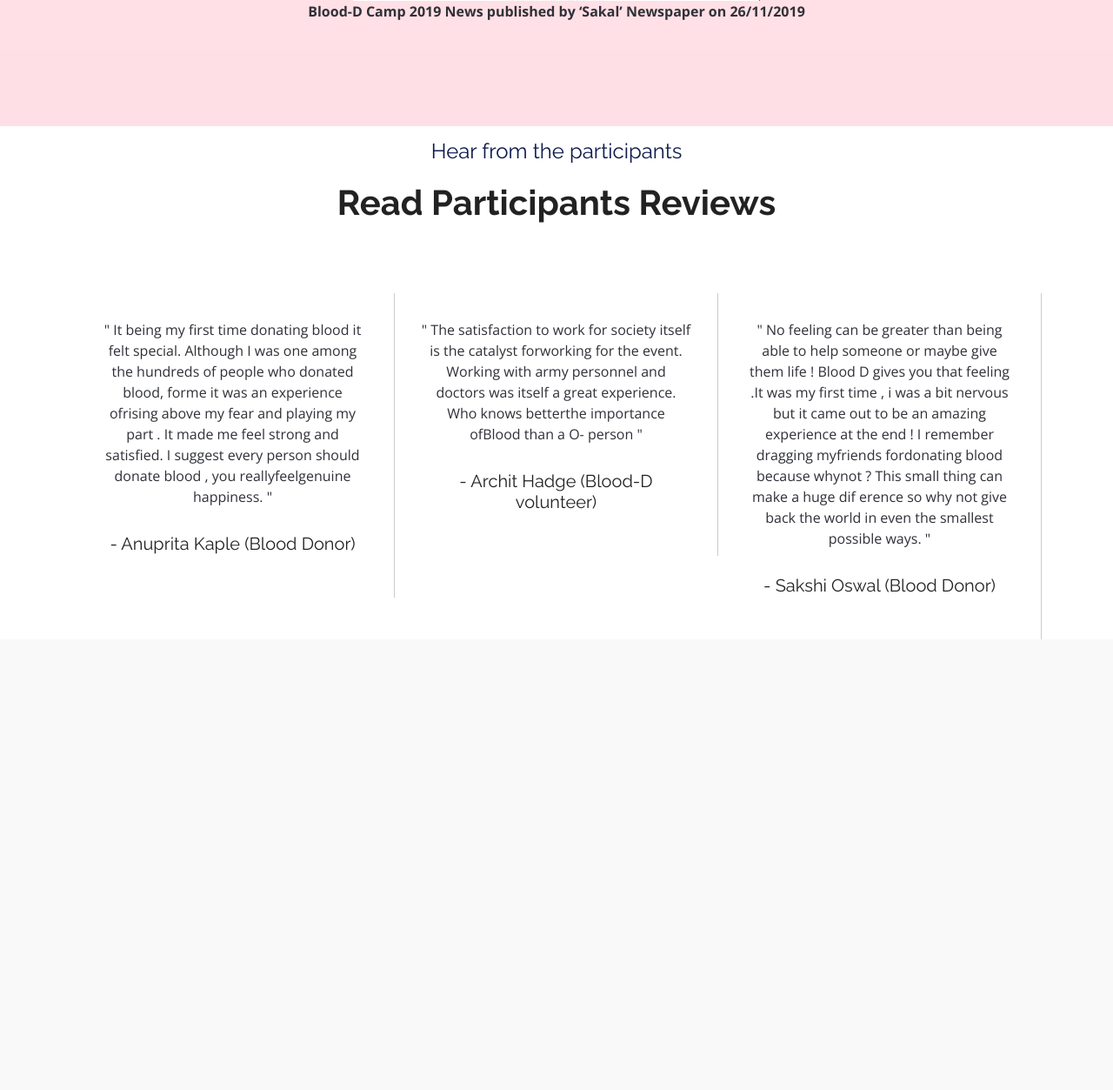
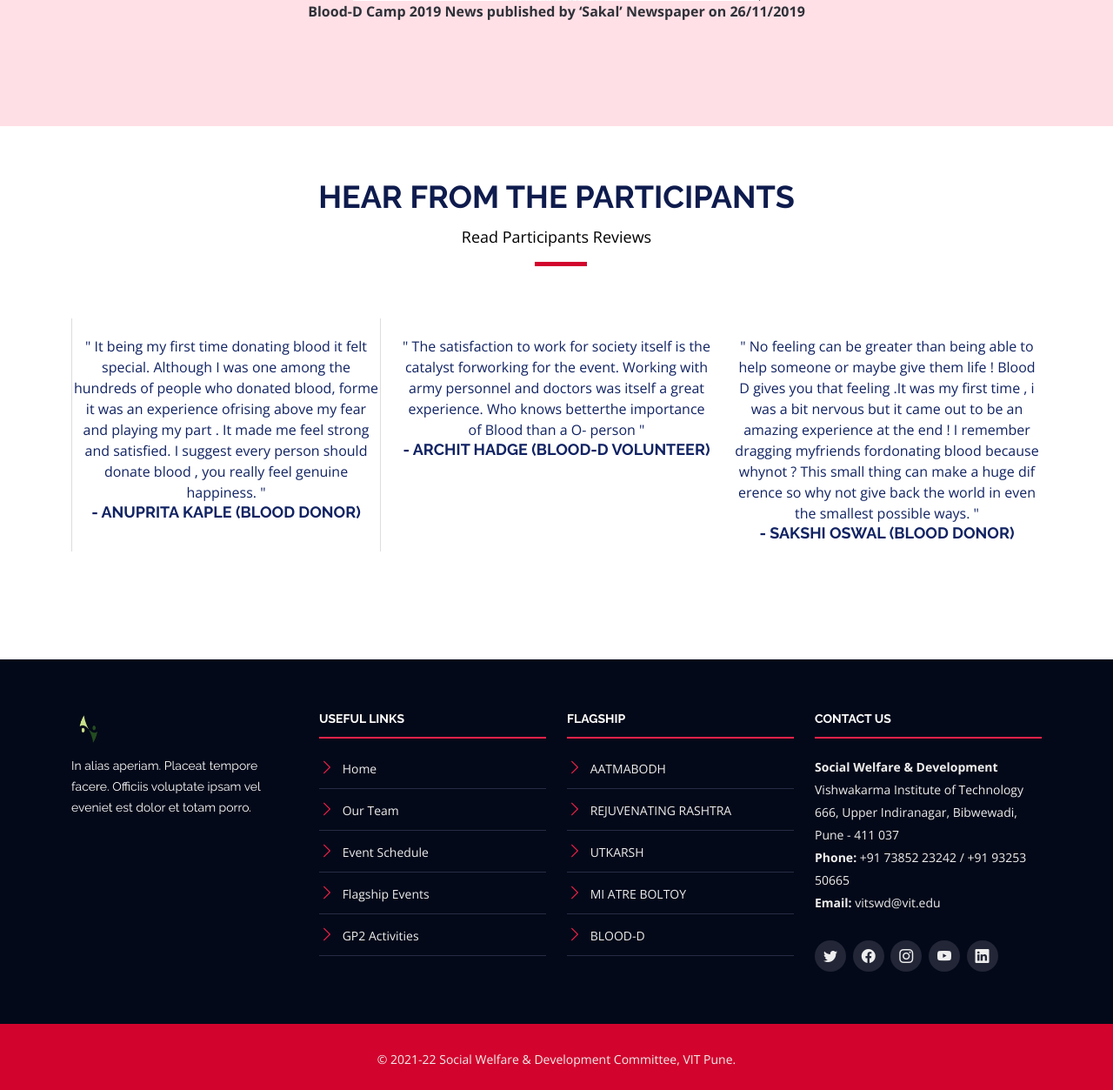
Before and after one commit to samarth-misal64/SWD, a PHP site: page /flagship/blood-d/blood.html in a window 1280 px wide. Shown: the part 4261-5514 px from the top of the page at 87% size. Before the commit the page ends 4996 px from the top, so only its background shows below. Run offline with PHP 8.4, Linux system fonts and the light colour scheme; some libraries are stand-ins or nearby versions.

Commit message:
blood-d footer updated

```diff
--- a/flagship/blood-d/blood.html
+++ b/flagship/blood-d/blood.html
@@ -7,8 +7,7 @@
   <meta name="viewport" content="width=device-width, initial-scale=1.0">
   <title>Blood-D</title>
   <!-- Google Fonts -->
-    <link
-        href="https://fonts.googleapis.com/css?family=Open+Sans:300,300i,400,400i,700,700i|Raleway:300,400,500,700,800"
+  <link href="https://fonts.googleapis.com/css?family=Open+Sans:300,300i,400,400i,700,700i|Raleway:300,400,500,700,800"
     rel="stylesheet">
   <!-- External CSS -->
   <link href="https://unpkg.com/aos@2.3.1/dist/aos.css" rel="stylesheet">
@@ -128,12 +127,13 @@
             <ul class="faq-list">
 
               <li>
-                                <div data-bs-toggle="collapse" class="collapsed question" href="#faq1"><b>Who can donate Blood?</b><i class="bi bi-chevron-down icon-show"></i><i
-                                        class="bi bi-chevron-up icon-close"></i></div>
+                <div data-bs-toggle="collapse" class="collapsed question" href="#faq1"><b>Who can donate Blood?</b><i
+                    class="bi bi-chevron-down icon-show"></i><i class="bi bi-chevron-up icon-close"></i></div>
                 <div id="faq1" class="collapse" data-bs-parent=".faq-list">
                   <p>
                     1.Any person with good health and who is currently not suffering from any disease.<br>
-                                        2.Age of the donor should be above 18 yearsa and is taking no medications,drinking,and smoking before 24 hours of blood donation.<br>
+                    2.Age of the donor should be above 18 yearsa and is taking no medications,drinking,and smoking
+                    before 24 hours of blood donation.<br>
                     3.Weight should be above 45kg for girls and 50kg for boys. <br>
                     4.The haemoglobin level should be minimum 12.5. <br>
                     5.Anyone can donate blood after 3 months of previous donation. <br>
@@ -143,9 +143,9 @@
               </li>
 
               <li>
-                                <div data-bs-toggle="collapse" href="#faq2" class="collapsed question"><b>Instructions before donating blood.</b><i
-                                        class="bi bi-chevron-down icon-show"></i><i
-                                        class="bi bi-chevron-up icon-close"></i></div>
+                <div data-bs-toggle="collapse" href="#faq2" class="collapsed question"><b>Instructions before donating
+                    blood.</b><i class="bi bi-chevron-down icon-show"></i><i class="bi bi-chevron-up icon-close"></i>
+                </div>
                 <div id="faq2" class="collapse" data-bs-parent=".faq-list">
                   <p>
                     1.Get plenty of sleep the night before blood donation.<br>
@@ -157,9 +157,9 @@
               </li>
 
               <li>
-                                <div data-bs-toggle="collapse" href="#faq3" class="collapsed question"><b>Instructions while donating blood.</b><i
-                                        class="bi bi-chevron-down icon-show"></i><i
-                                        class="bi bi-chevron-up icon-close"></i></div>
+                <div data-bs-toggle="collapse" href="#faq3" class="collapsed question"><b>Instructions while donating
+                    blood.</b><i class="bi bi-chevron-down icon-show"></i><i class="bi bi-chevron-up icon-close"></i>
+                </div>
                 <div id="faq3" class="collapse" data-bs-parent=".faq-list">
                   <p>
                     1.Relax:Make yourself comfortable.<br>
@@ -171,13 +171,15 @@
               </li>
 
               <li>
-                                <div data-bs-toggle="collapse" href="#faq4" class="collapsed question"><b>Ways to increase Haemoglobin count.</b><i
-                                        class="bi bi-chevron-down icon-show"></i><i
-                                        class="bi bi-chevron-up icon-close"></i></div>
+                <div data-bs-toggle="collapse" href="#faq4" class="collapsed question"><b>Ways to increase Haemoglobin
+                    count.</b><i class="bi bi-chevron-down icon-show"></i><i class="bi bi-chevron-up icon-close"></i>
+                </div>
                 <div id="faq4" class="collapse" data-bs-parent=".faq-list">
                   <p>
-                                        1.Maximise your iron intake by eating foods like eggs,green beans,green leafy vegetables like spinach & jaggery.<br>
-                                        2.Nuts like black raisins,dates,almond and anjeer are other fantastic options in terms of foods to increase haemoglobin fast.
+                    1.Maximise your iron intake by eating foods like eggs,green beans,green leafy vegetables like
+                    spinach & jaggery.<br>
+                    2.Nuts like black raisins,dates,almond and anjeer are other fantastic options in terms of foods to
+                    increase haemoglobin fast.
                   </p>
                 </div>
               </li>
@@ -199,7 +201,8 @@
         <div class="section-header">
           <h2>Blood-D November 2019</h2>
           <p><b>Record:</b> Highest number of donors at a two-day event of blood donation campaign in Pune. <br>
-               <b>VIT</b> is highest among all colleges in Pune.</p>
+            <b>VIT</b> is highest among all colleges in Pune.
+          </p>
         </div>
 
         <div class="row contact-info">
@@ -276,25 +279,115 @@
 
       <div class="gallery-slider swiper">
         <div class="swiper-wrapper align-items-center">
-                    <div class="swiper-slide"><a href="IMG_7850.JPG" class="gallery-lightbox"><img
-                                src="IMG_7850.JPG" class="img-fluid" alt=""></a></div>
-                    <div class="swiper-slide"><a href="IMG_7851.JPG" class="gallery-lightbox"><img
-                                src="IMG_7851.JPG" class="img-fluid" alt=""></a></div>
-                    <div class="swiper-slide"><a href="IMG_7867.JPG" class="gallery-lightbox"><img
-                                src="IMG_7867.JPG" class="img-fluid" alt=""></a></div>
-                    <div class="swiper-slide"><a href="IMG_7893.JPG" class="gallery-lightbox"><img
-                                src="IMG_7893.JPG" class="img-fluid" alt=""></a></div>
-                    <div class="swiper-slide"><a href="IMG_7983.JPG" class="gallery-lightbox"><img
-                                src="IMG_7983.JPG" class="img-fluid" alt=""></a></div>
-                    <div class="swiper-slide"><a href="IMG_8037.JPG" class="gallery-lightbox"><img
-                                src="IMG_8037.JPG" class="img-fluid" alt=""></a></div>
-                    <div class="swiper-slide"><a href="IMG_8052.JPG" class="gallery-lightbox"><img
-                                src="IMG_8052.JPG" class="img-fluid" alt=""></a></div>
+          <div class="swiper-slide"><a href="IMG_7850.JPG" class="gallery-lightbox"><img src="IMG_7850.JPG"
+                class="img-fluid" alt=""></a></div>
+          <div class="swiper-slide"><a href="IMG_7851.JPG" class="gallery-lightbox"><img src="IMG_7851.JPG"
+                class="img-fluid" alt=""></a></div>
+          <div class="swiper-slide"><a href="IMG_7867.JPG" class="gallery-lightbox"><img src="IMG_7867.JPG"
+                class="img-fluid" alt=""></a></div>
+          <div class="swiper-slide"><a href="IMG_7893.JPG" class="gallery-lightbox"><img src="IMG_7893.JPG"
+                class="img-fluid" alt=""></a></div>
+          <div class="swiper-slide"><a href="IMG_7983.JPG" class="gallery-lightbox"><img src="IMG_7983.JPG"
+                class="img-fluid" alt=""></a></div>
+          <div class="swiper-slide"><a href="IMG_8037.JPG" class="gallery-lightbox"><img src="IMG_8037.JPG"
+                class="img-fluid" alt=""></a></div>
+          <div class="swiper-slide"><a href="IMG_8052.JPG" class="gallery-lightbox"><img src="IMG_8052.JPG"
+                class="img-fluid" alt=""></a></div>
         </div>
         <div class="swiper-pagination"></div>
       </div>
 
     </section><!-- End Gallery Section -->
+
+    <!-- <section id="supporters" class="section-with-bg">
+      <div class="container" data-aos="fade-up">
+        <div class="section-header">
+          <h2>Hear from the participants</h2>
+          <p>Read
+            Participants
+            Reviews</p>
+        </div>
+        <div class="mgb-40 padb-30 auto-invert line-b-4 align-center">
+                    <h4 class="font-cond-l fg-accent lts-md mgb-10" contenteditable="false" style="margin-top:15px;">Hear from the participants
+                    </h4>
+                    <h1 class="font-cond-b fg-text-d lts-md fs-300 fs-300-xs no-mg" contenteditable="false">Read
+                        Participants
+                        Reviews</h1>
+                </div>
+        <div class="row no-gutters supporters-wrap clearfix" data-aos="zoom-in" data-aos-delay="100">
+
+          <div class="col align-self-center-lg-3 col-md-4 col-xs-6">
+            <div style="text-align: center;">
+              <p>" It being my first time donating blood it
+                felt special. Although I was one among the hundreds of people who donated blood, forme it
+                was an experience ofrising above my fear and playing my part . It made me feel strong and
+                satisfied. I suggest every person should donate blood , you really feel genuine happiness.
+                "
+              </p>
+              <p><b>- Anuprita Kaple (Blood
+                  Donor)</b></p>
+            </div>
+          </div>
+          <div class="col align-self-center-lg-3 col-md-4 col-xs-6">
+            <div style="text-align: center;">
+              <p>" The satisfaction to work for society
+                itself is the catalyst forworking for the event. Working with army personnel and doctors was
+                itself a great experience. Who knows betterthe importance of Blood than a O- person
+                "
+              </p>
+              <p><b>- Archit Hadge (Blood-D
+                  volunteer)</b></p>
+            </div>
+          </div>
+          <div class="col align-self-center-lg-3 col-md-4 col-xs-6">
+            <div style="text-align: center;">
+              <p>" No feeling can be greater than being
+                able to help someone or maybe give them life ! Blood D gives you that feeling .It was my
+                first time , i was a bit nervous but it came out to be an amazing experience at the end ! I
+                remember dragging myfriends fordonating blood because whynot ? This small thing can make a
+                huge dif erence so why not give back the world in even the smallest possible ways.
+                "
+              </p>
+              <p><b>- Sakshi Oswal (Blood Donor)</b></p>
+            </div>
+          </div>
+        </div>
+
+
+
+        <ul class="hash-list cols-3 cols-1-xs pad-30-all align-center text-sm">
+                    <li>
+                        <p class="fs-110 font-cond-l" contenteditable="false">" It being my first time donating blood it
+                            felt special. Although I was one among the hundreds of people who donated blood, forme it
+                            was an experience ofrising above my fear and playing my part . It made me feel strong and
+                            satisfied. I suggest every person should donate blood , you reallyfeelgenuine happiness.
+                            "
+                        </p>
+                        <h5 class="font-cond mgb-5 fg-text-d fs-130" contenteditable="false">- Anuprita Kaple (Blood
+                            Donor)</h5>
+                    </li>
+                    <li>
+                        <p class="fs-110 font-cond-l" contenteditable="false">" The satisfaction to work for society
+                            itself is the catalyst forworking for the event. Working with army personnel and doctors was
+                            itself a great experience. Who knows betterthe importance of Blood than a O- person
+                            "
+                        </p>
+                        <h5 class="font-cond mgb-5 fg-text-d fs-130" contenteditable="false">- Archit Hadge (Blood-D
+                            volunteer)</h5>
+                    </li>
+                    <li>
+                        <p class="fs-110 font-cond-l" contenteditable="false">" No feeling can be greater than being
+                            able to help someone or maybe give them life ! Blood D gives you that feeling .It was my
+                            first time , i was a bit nervous but it came out to be an amazing experience at the end ! I
+                            remember dragging myfriends fordonating blood because whynot ? This small thing can make a
+                            huge dif erence so why not give back the world in even the smallest possible ways.
+                            "
+                        </p>
+                        <h5 class="font-cond mgb-5 fg-text-d fs-130" contenteditable="false">- Sakshi Oswal (Blood Donor)</h5>
+                    </li>
+                </ul>
+      </div>
+    </section> -->
     <!-- ======= Supporters Section ======= -->
     <section id="supporters" class="section-with-bg" style="background: #ffaebe63">
 
@@ -319,7 +412,7 @@
 
     </section><!-- End Sponsors Section -->
 
-        <section id="reviews">
+    <!-- <section id="reviews">
             <div class="container">
                 <div class="mgb-40 padb-30 auto-invert line-b-4 align-center">
                     <h4 class="font-cond-l fg-accent lts-md mgb-10" contenteditable="false" style="margin-top:15px;">Hear from the participants
@@ -360,7 +453,124 @@
                     </li>
                 </ul>
             </div>
-        </section>
+        </section> -->
+            <!-- ======= Contact Section ======= -->
+    <section id="contact" class="section-bg">
+
+      <div class="container" data-aos="fade-up">
+
+        <div class="section-header">
+          <h2>Hear from the participants</h2>
+          <p>Read
+            Participants
+            Reviews</p>
+        </div>
+
+        <div class="row contact-info">
+
+          <div class="col-md-4">
+            <div class="contact-phone">
+              <p>" It being my first time donating blood it
+                felt special. Although I was one among the hundreds of people who donated blood, forme it
+                was an experience ofrising above my fear and playing my part . It made me feel strong and
+                satisfied. I suggest every person should donate blood , you really feel genuine happiness.
+                "</p>
+              <h3>- Anuprita Kaple (Blood
+                Donor)</h3>
+            </div>
+          </div>
+
+          <div class="col-md-4">
+            <div class="contact-email">
+              <p>" The satisfaction to work for society
+                itself is the catalyst forworking for the event. Working with army personnel and doctors was
+                itself a great experience. Who knows betterthe importance of Blood than a O- person
+                "</p>
+                <h3>- Archit Hadge (Blood-D
+                  volunteer)</h3>
+            </div>
+          </div>
+          <div class="col-md-4">
+            <div class="contact-email">
+              <p>" No feeling can be greater than being
+                able to help someone or maybe give them life ! Blood D gives you that feeling .It was my
+                first time , i was a bit nervous but it came out to be an amazing experience at the end ! I
+                remember dragging myfriends fordonating blood because whynot ? This small thing can make a
+                huge dif erence so why not give back the world in even the smallest possible ways.
+                "</p>
+              <h3>- Sakshi Oswal (Blood Donor)</h3>
+            </div>
+          </div>
+        </div>
+      </div>
+    </section><!-- End Contact Section -->
+  </main><!-- End #main -->
+
+  <!-- ======= Footer ======= -->
+  <footer id="footer" style="background-color: #D2042D;">
+    <div class="footer-top">
+      <div class="container">
+        <div class="row">
+
+          <div class="col-lg-3 col-md-6 footer-info">
+            <img src="SWD-Nav-Icon.png" alt="TheEvenet">
+            <p>In alias aperiam. Placeat tempore facere. Officiis voluptate ipsam vel eveniet est dolor et totam porro.
+            </p>
+          </div>
+
+          <div class="col-lg-3 col-md-6 footer-links">
+            <h4>Useful Links</h4>
+            <ul>
+              <li><i class="bi bi-chevron-right"></i> <a href="#">Home</a></li>
+              <li><i class="bi bi-chevron-right"></i> <a href="#">Our Team</a></li>
+              <li><i class="bi bi-chevron-right"></i> <a href="#">Event Schedule</a></li>
+              <li><i class="bi bi-chevron-right"></i> <a href="#">Flagship Events</a></li>
+              <li><i class="bi bi-chevron-right"></i> <a href="#">GP2 Activities</a></li>
+            </ul>
+          </div>
+
+          <div class="col-lg-3 col-md-6 footer-links">
+            <h4>Flagship</h4>
+            <ul>
+              <li><i class="bi bi-chevron-right"></i> <a href="#">AATMABODH</a></li>
+              <li><i class="bi bi-chevron-right"></i> <a href="#">REJUVENATING RASHTRA</a></li>
+              <li><i class="bi bi-chevron-right"></i> <a href="#">UTKARSH</a></li>
+              <li><i class="bi bi-chevron-right"></i> <a href="#">MI ATRE BOLTOY</a></li>
+              <li><i class="bi bi-chevron-right"></i> <a href="#">BLOOD-D</a></li>
+            </ul>
+          </div>
+
+          <div class="col-lg-3 col-md-6 footer-contact">
+            <h4>Contact Us</h4>
+            <p>
+              <b>Social Welfare & Development</b><br>
+              Vishwakarma Institute of Technology<br>
+              666, Upper Indiranagar, Bibwewadi, <br>
+              Pune - 411 037 <br>
+              <strong>Phone:</strong> +91 73852 23242 / +91 93253 50665 <br>
+              <!-- <strong>Phone:</strong> +91 9325350665<br> -->
+              <strong>Email:</strong> vitswd@vit.edu<br>
+            </p>
+
+            <div class="social-links">
+              <a href="https://twitter.com/vit_socials" target="_blank" class="twitter"><i class="bi bi-twitter"></i></a>
+              <a href="https://www.facebook.com/vitsocials" target="_blank" class="facebook"><i class="bi bi-facebook"></i></a>
+              <a href="https://www.instagram.com/vitsocials/" target="_blank" class="instagram"><i class="bi bi-instagram"></i></a>
+              <a href="https://www.youtube.com/channel/UCJnaNm8Ns08rUIhsdFM2fhA" target="_blank" class="google-plus"><i class="bi bi-youtube"></i></a>
+              <a href="https://www.linkedin.com/company/vit-social-welfare-development/" target="_blank" class="linkedin"><i class="bi bi-linkedin"></i></a>
+            </div>
+
+          </div>
+
+        </div>
+      </div>
+    </div>
+    <div class="container">
+      <div class="copyright">
+        &copy; 2021-22 Social Welfare & Development Committee, VIT Pune.
+      </div>
+    </div>
+  </footer><!-- End  Footer -->
 
   <a href="#" class="back-to-top d-flex align-items-center justify-content-center"><i
       class="bi bi-arrow-up-short"></i></a>
--- a/flagship/blood-d/style.css
+++ b/flagship/blood-d/style.css
@@ -786,3 +786,132 @@ img {
 .font-cond-b {
     font-weight: 700 !important;
 }
+/*--------------------------------------------------------------
+# Footer
+--------------------------------------------------------------*/
+#footer {
+  background: #101522;
+  padding: 0 0 25px 0;
+  color: #eee;
+  font-size: 14px;
+}
+#footer .footer-top {
+  background: #040919;
+  padding: 60px 0 30px 0;
+}
+#footer .footer-top .footer-info {
+  margin-bottom: 30px;
+}
+#footer .footer-top .footer-info h3 {
+  font-size: 26px;
+  margin: 0 0 20px 0;
+  padding: 2px 0 2px 0;
+  line-height: 1;
+  font-family: "Raleway", sans-serif;
+  font-weight: 700;
+  color: #fff;
+}
+#footer .footer-top .footer-info img {
+  height: 40px;
+  margin-bottom: 10px;
+}
+#footer .footer-top .footer-info p {
+  font-size: 14px;
+  line-height: 24px;
+  margin-bottom: 0;
+  font-family: "Raleway", sans-serif;
+  color: #fff;
+}
+#footer .footer-top .social-links a {
+  display: inline-block;
+  background: #222636;
+  color: #eee;
+  line-height: 1;
+  margin-right: 4px;
+  border-radius: 50%;
+  width: 36px;
+  height: 36px;
+  transition: 0.3s;
+  display: inline-flex;
+  align-items: center;
+  justify-content: center;
+}
+#footer .footer-top .social-links a i {
+  line-height: 0;
+  font-size: 16px;
+}
+#footer .footer-top .social-links a:hover {
+  background: #f82249;
+  color: #fff;
+}
+#footer .footer-top h4 {
+  font-size: 14px;
+  font-weight: bold;
+  color: #fff;
+  text-transform: uppercase;
+  position: relative;
+  padding-bottom: 12px;
+  border-bottom: 2px solid #f82249;
+}
+#footer .footer-top .footer-links {
+  margin-bottom: 30px;
+}
+#footer .footer-top .footer-links ul {
+  list-style: none;
+  padding: 0;
+  margin: 0;
+}
+#footer .footer-top .footer-links ul i {
+  padding-right: 5px;
+  color: #f82249;
+  font-size: 18px;
+}
+#footer .footer-top .footer-links ul li {
+  border-bottom: 1px solid #262c44;
+  padding: 10px 0;
+}
+#footer .footer-top .footer-links ul li:first-child {
+  padding-top: 0;
+}
+#footer .footer-top .footer-links ul a {
+  color: #eee;
+}
+#footer .footer-top .footer-links ul a:hover {
+  color: #f82249;
+}
+#footer .footer-top .footer-contact {
+  margin-bottom: 30px;
+}
+#footer .footer-top .footer-contact p {
+  line-height: 26px;
+}
+#footer .footer-top .footer-newsletter {
+  margin-bottom: 30px;
+}
+#footer .footer-top .footer-newsletter input[type=email] {
+  border: 0;
+  padding: 6px 8px;
+  width: 65%;
+}
+#footer .footer-top .footer-newsletter input[type=submit] {
+  background: #f82249;
+  border: 0;
+  width: 35%;
+  padding: 6px 0;
+  text-align: center;
+  color: #fff;
+  transition: 0.3s;
+  cursor: pointer;
+}
+#footer .footer-top .footer-newsletter input[type=submit]:hover {
+  background: #e0072f;
+}
+#footer .copyright {
+  text-align: center;
+  padding-top: 30px;
+}
+#footer .credits {
+  text-align: center;
+  font-size: 13px;
+  color: #ddd;
+}
```
Lines whose indentation alone changed are shown as unchanged.
